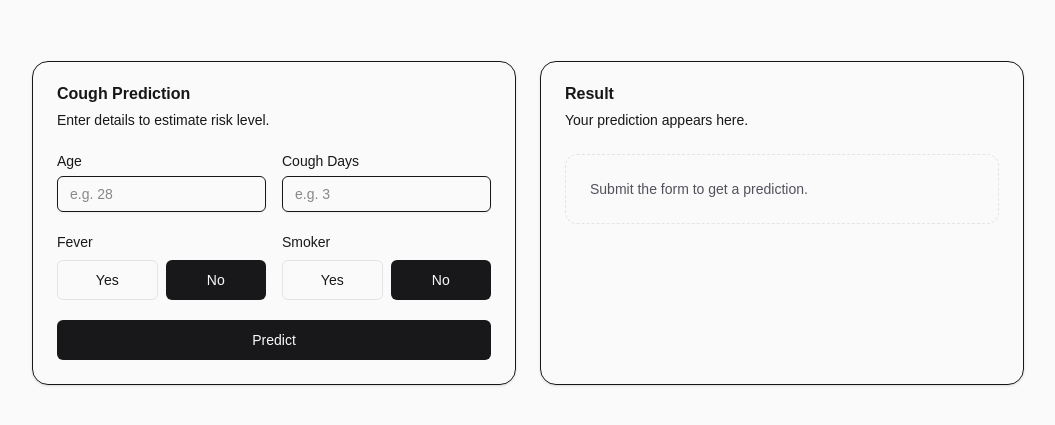
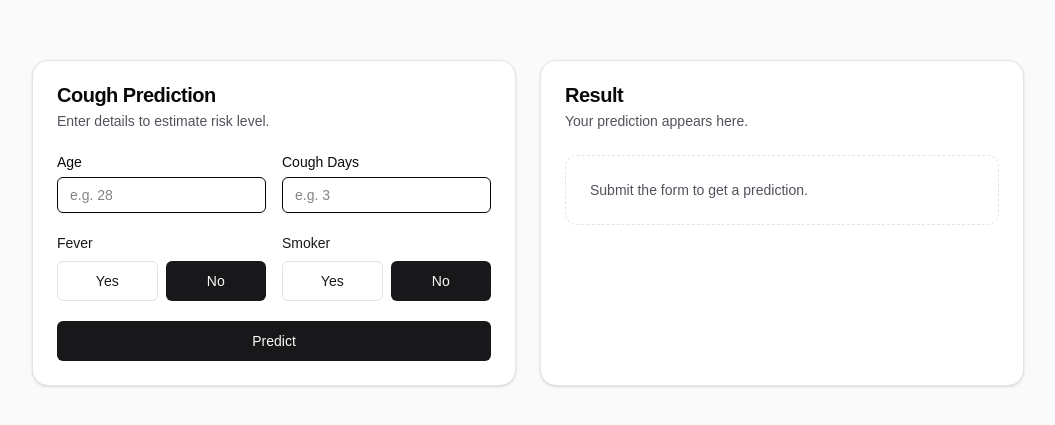
Before and after one commit to Surajphirke3/LOCKDOWN_3.19_SDG3, a Next.js app in the folder frontend/: page /cough-prediction in a window 1280 px wide. Shown: the part 177-602 px from the top of the page, without its empty margins (112-1167 px from the left). Built offline with nearby package versions, Linux system fonts and the light colour scheme.

Commit message:
feat(ui): add card component

```diff
--- /dev/null
+++ b/frontend/src/components/ui/card.tsx
@@ -0,0 +1,39 @@
+import * as React from 'react';
+
+import { cn } from '@/lib/utils';
+
+export const Card = React.forwardRef<HTMLDivElement, React.HTMLAttributes<HTMLDivElement>>(({ className, ...props }, ref) => (
+  <div
+    ref={ref}
+    className={cn('rounded-xl border border-zinc-200 bg-white text-zinc-950 shadow-sm dark:border-zinc-800 dark:bg-zinc-900 dark:text-zinc-50', className)}
+    {...props}
+  />
+));
+Card.displayName = 'Card';
+
+export const CardHeader = React.forwardRef<HTMLDivElement, React.HTMLAttributes<HTMLDivElement>>(
+  ({ className, ...props }, ref) => <div ref={ref} className={cn('flex flex-col gap-1.5 p-6', className)} {...props} />
+);
+CardHeader.displayName = 'CardHeader';
+
+export const CardTitle = React.forwardRef<HTMLParagraphElement, React.HTMLAttributes<HTMLHeadingElement>>(
+  ({ className, ...props }, ref) => (
+    <h2 ref={ref} className={cn('text-xl font-semibold leading-none tracking-tight', className)} {...props} />
+  )
+);
+CardTitle.displayName = 'CardTitle';
+
+export const CardDescription = React.forwardRef<HTMLParagraphElement, React.HTMLAttributes<HTMLParagraphElement>>(
+  ({ className, ...props }, ref) => <p ref={ref} className={cn('text-sm text-zinc-600 dark:text-zinc-400', className)} {...props} />
+);
+CardDescription.displayName = 'CardDescription';
+
+export const CardContent = React.forwardRef<HTMLDivElement, React.HTMLAttributes<HTMLDivElement>>(
+  ({ className, ...props }, ref) => <div ref={ref} className={cn('p-6 pt-0', className)} {...props} />
+);
+CardContent.displayName = 'CardContent';
+
+export const CardFooter = React.forwardRef<HTMLDivElement, React.HTMLAttributes<HTMLDivElement>>(
+  ({ className, ...props }, ref) => <div ref={ref} className={cn('flex items-center p-6 pt-0', className)} {...props} />
+);
+CardFooter.displayName = 'CardFooter';
```
